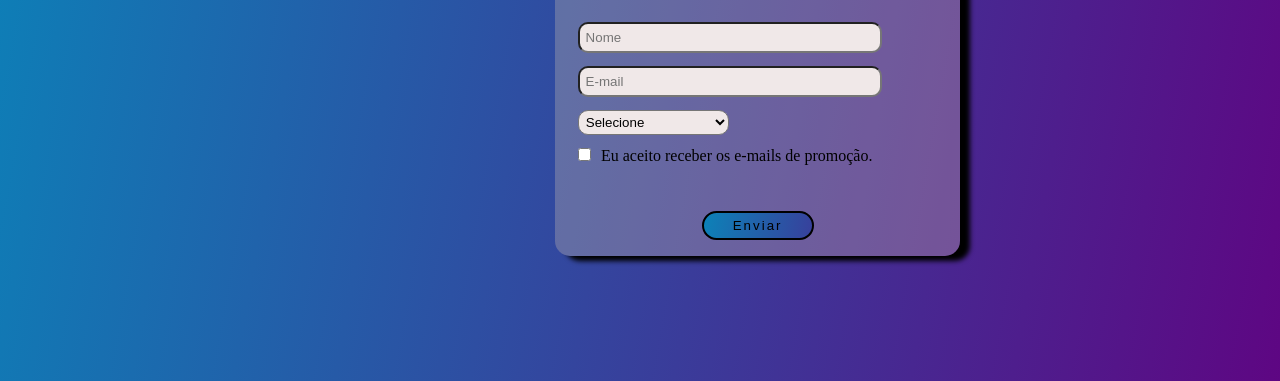
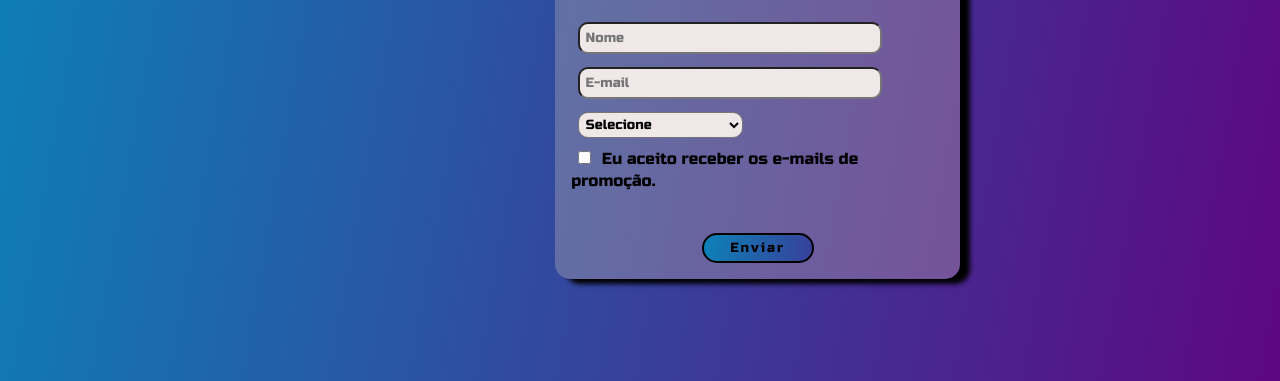
Before and after one commit to Azevas1/ProjetoLandingPagaHiringCoders, a plain HTML site: page index.html in a window 1280 px wide. Shown: the part 222-603 px from the top of the page. Drawn offline with Linux system fonts and the light colour scheme.

Commit message:
Update style.css

```diff
--- a/style.css
+++ b/style.css
@@ -1,5 +1,5 @@
 *{
-/*     font-family: russo one; */
+    font-family: russo one;
     padding: 0;
     margin: 0;
 }
```
